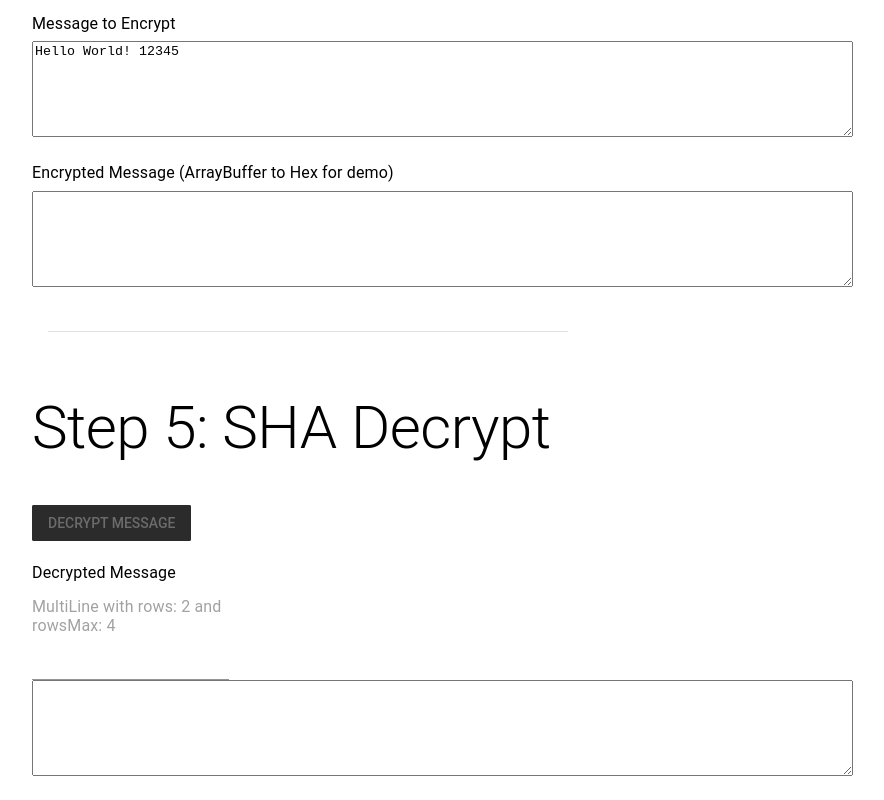
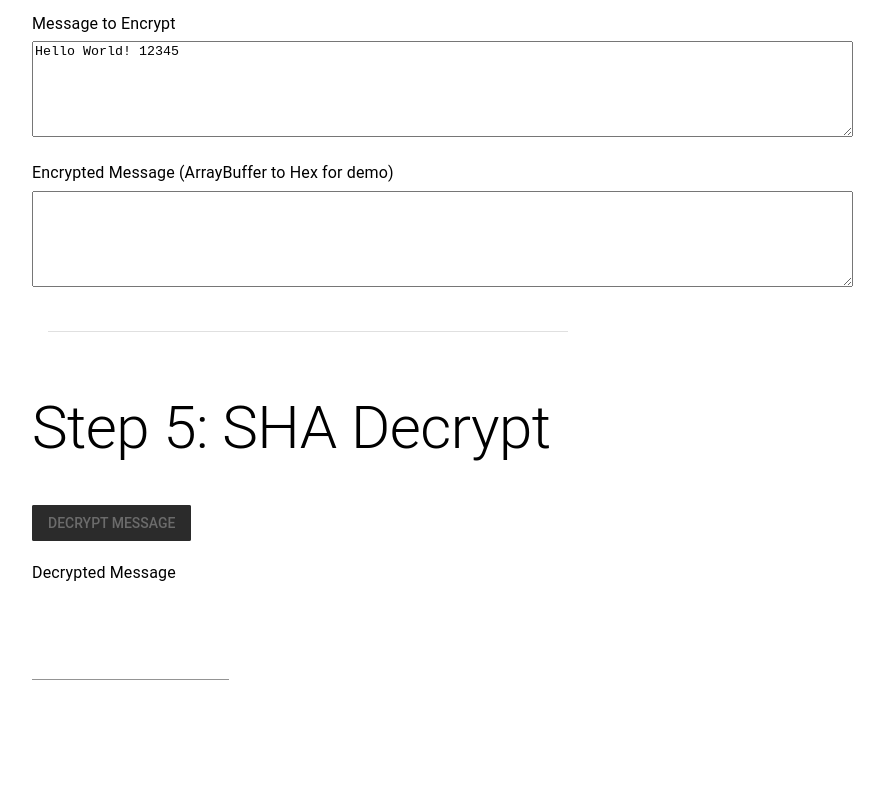
Before and after one commit to johnnolan/react-jest-webcrypto, a React (Create React App) app: page / in a window 1280 px wide. Shown: the part 1812-2612 px from the top of the page, without its empty margins (332-1216 px from the left). After the commit the page ends 2512 px from the top, so only its background shows below. Built offline with nearby package versions, Linux system fonts and the light colour scheme.

Commit message:
(chore) Upgraded dependencies

```diff
--- a/src/components/DecryptMessage.js
+++ b/src/components/DecryptMessage.js
@@ -35,13 +35,12 @@ class DecryptMessage extends React.Component {
         <div>
           <Typography variant='body1' gutterBottom>Decrypted Message</Typography>
           <TextField
-            placeholder='MultiLine with rows: 2 and rowsMax: 4'
+            placeholder=''
             multiline
             rows={6}
             rowsMax={4}
             readOnly value={this.props.decryptedMessage}
           />
-          <textarea rows='6' cols='100' readOnly value={this.props.decryptedMessage} />
         </div>
       </>
     )
```
Also changed, not shown: package.json (+5 -5 lines), 1 other file (tests, documents, lock files or other folders).
